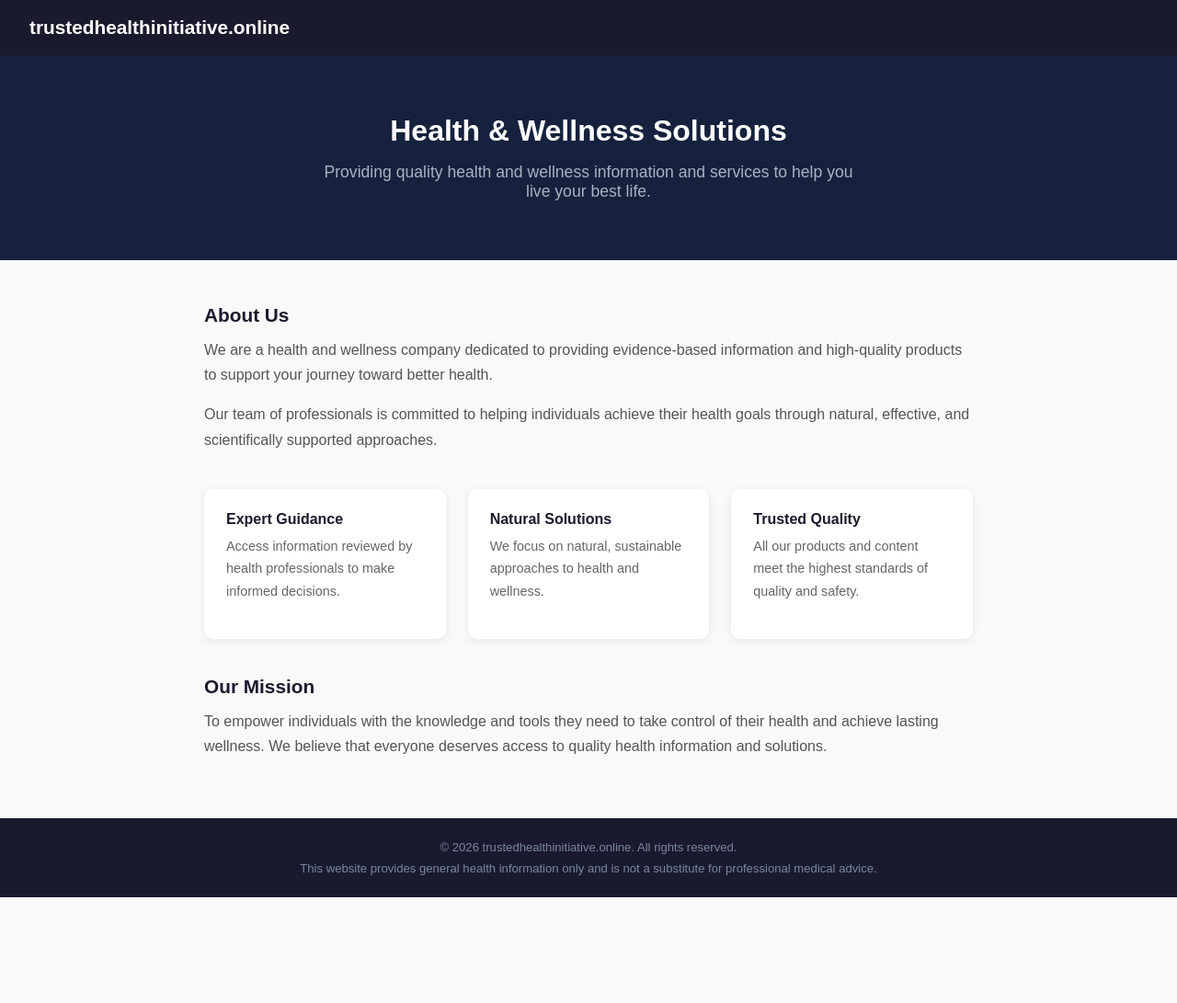
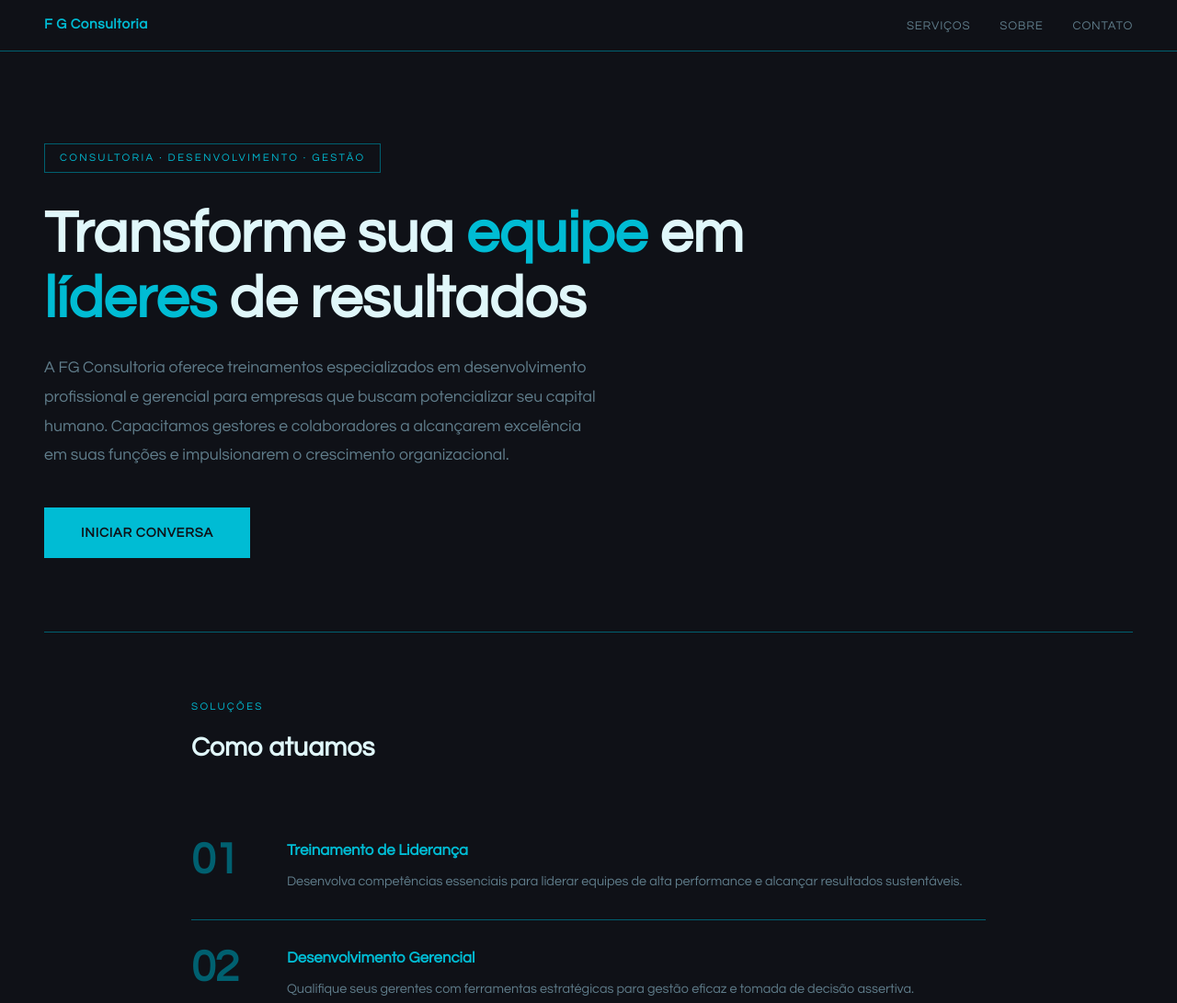
Before and after one commit to aprovatudo/trustedhealthinitiative-online, a plain HTML site: page white/index.html in a window 1280 px wide. Shown: the top 1091 px of the page at 92% size. Before the commit the page ends 976 px from the top, so only its background shows below. Drawn offline with Linux system fonts and the light colour scheme.

Commit message:
cnpj: trustedhealthinitiative.online

```diff
--- a/white/index.html
+++ b/white/index.html
@@ -1,59 +1,67 @@
 <!DOCTYPE html>
-<html lang="en">
-<head>
-  <meta charset="UTF-8">
-  <meta name="viewport" content="width=device-width, initial-scale=1.0">
-  <title>Welcome to trustedhealthinitiative.online</title>
-  <style>
-    * { box-sizing: border-box; margin: 0; padding: 0; }
-    body { font-family: Arial, sans-serif; background: #f9f9f9; color: #333; }
-    header { background: #1a1a2e; color: white; padding: 18px 32px; }
-    header h1 { font-size: 1.3rem; font-weight: 600; }
-    .hero { background: #16213e; color: white; padding: 64px 32px; text-align: center; }
-    .hero h2 { font-size: 2rem; margin-bottom: 16px; }
-    .hero p { font-size: 1.1rem; color: #a8b2c1; max-width: 600px; margin: 0 auto; }
-    .content { max-width: 900px; margin: 48px auto; padding: 0 32px; }
-    .content h3 { font-size: 1.3rem; margin-bottom: 12px; color: #1a1a2e; }
-    .content p { margin-bottom: 16px; line-height: 1.7; color: #555; }
-    .cards { display: grid; grid-template-columns: repeat(auto-fit, minmax(240px, 1fr)); gap: 24px; margin: 40px 0; }
-    .card { background: white; border-radius: 10px; padding: 24px; box-shadow: 0 2px 8px rgba(0,0,0,.08); }
-    .card h4 { margin-bottom: 8px; color: #1a1a2e; }
-    .card p { font-size: .9rem; color: #666; }
-    footer { background: #1a1a2e; color: #7a8899; text-align: center; padding: 24px; font-size: .82rem; margin-top: 64px; }
-  </style>
-</head>
-<body>
-  <header>
-    <h1>trustedhealthinitiative.online</h1>
-  </header>
-  <div class="hero">
-    <h2>Health &amp; Wellness Solutions</h2>
-    <p>Providing quality health and wellness information and services to help you live your best life.</p>
+<html lang="pt-BR"><head><meta charset="UTF-8"><meta name="viewport" content="width=device-width,initial-scale=1.0"><title>F G Consultoria</title>
+<style>
+*,*::before,*::after{box-sizing:border-box;margin:0;padding:0}
+body{font-family:'Century Gothic', Arial, sans-serif;background:#0f1117;color:#e0f7fa;line-height:1.6}
+header{background:#0f1117;border-bottom:1px solid #006070;padding:0 48px;display:flex;align-items:center;justify-content:space-between;height:56px;position:sticky;top:0;z-index:10}
+.logo{font-family:'Century Gothic', 'Gill Sans', sans-serif;font-size:.95rem;font-weight:700;color:#00bcd4;letter-spacing:.04em}
+nav ul{list-style:none;display:flex;gap:32px}
+nav a{color:#607d8b;text-decoration:none;font-size:.82rem;letter-spacing:.06em;text-transform:uppercase}
+nav a:hover{color:#00bcd4}
+.hero{padding:100px 48px 80px;max-width:900px}
+.hero-tag{display:inline-block;border:1px solid #006070;color:#00bcd4;font-size:.72rem;letter-spacing:.2em;text-transform:uppercase;padding:6px 16px;margin-bottom:32px}
+.hero h1{font-family:'Century Gothic', 'Gill Sans', sans-serif;font-size:clamp(2.4rem,5vw,4rem);font-weight:700;line-height:1.1;margin-bottom:24px;color:#e0f7fa}
+.hero h1 em{color:#00bcd4;font-style:normal}
+.hero-desc{font-size:1.1rem;color:#607d8b;max-width:600px;margin-bottom:40px;line-height:1.8}
+.hero-cta{display:inline-block;background:#00bcd4;color:#0f1117;padding:16px 40px;text-decoration:none;font-weight:700;font-size:.9rem;letter-spacing:.06em;text-transform:uppercase}
+.hero-cta:hover{background:#006070;color:#e0f7fa}
+.divider{border:none;border-top:1px solid #006070;margin:0 48px}
+.section{padding:72px 48px;max-width:960px;margin:0 auto}
+.sec-label{font-size:.72rem;letter-spacing:.2em;text-transform:uppercase;color:#00bcd4;margin-bottom:12px}
+.sec-h2{font-family:'Century Gothic', 'Gill Sans', sans-serif;font-size:1.8rem;font-weight:700;color:#e0f7fa;margin-bottom:48px}
+.srv-item{display:flex;gap:32px;align-items:flex-start;padding:28px 0;border-bottom:1px solid #006070}
+.srv-item:last-child{border-bottom:none}
+.srv-n{font-family:'Century Gothic', 'Gill Sans', sans-serif;font-size:3rem;font-weight:700;color:#006070;min-width:72px;line-height:1;letter-spacing:-.02em}
+.srv-item h4{font-family:'Century Gothic', 'Gill Sans', sans-serif;font-size:1.05rem;font-weight:700;color:#00bcd4;margin-bottom:8px}
+.srv-item p{font-size:.9rem;color:#607d8b;line-height:1.7}
+.sobre-sec{background:#161b22;padding:72px 48px;margin-top:0}
+.sobre-inner{max-width:900px;margin:0 auto}
+.sobre-inner p{color:#607d8b;line-height:1.9;margin-bottom:16px;font-size:.98rem}
+.meta-grid{display:grid;grid-template-columns:repeat(auto-fit,minmax(180px,1fr));gap:0;margin-top:48px;border:1px solid #006070}
+.meta-cell{padding:20px 24px;border-right:1px solid #006070}
+.meta-cell:last-child{border-right:none}
+.meta-label{font-size:.7rem;letter-spacing:.15em;text-transform:uppercase;color:#00bcd4;margin-bottom:4px}
+.meta-value{font-size:.92rem;color:#e0f7fa;font-weight:600}
+.contato-sec{padding:72px 48px;max-width:960px;margin:0 auto}
+.contato-inner{border-left:2px solid #00bcd4;padding-left:32px;max-width:500px}
+.contato-inner p{color:#607d8b;margin-bottom:12px;font-size:.95rem;line-height:1.7}
+.contato-inner a{color:#00bcd4;text-decoration:none}
+footer{background:#161b22;border-top:1px solid #006070;padding:24px 48px;display:flex;justify-content:space-between;font-size:.78rem;color:#37474f}
+@media(max-width:600px){.hero{padding:60px 24px}.section,.contato-sec{padding:48px 24px}nav{display:none}.srv-n{font-size:2rem;min-width:48px}}
+</style></head><body>
+<header><span class="logo">F G Consultoria</span><nav><ul><li><a href="#servicos">Serviços</a></li><li><a href="#sobre">Sobre</a></li><li><a href="#contato">Contato</a></li></ul></nav></header>
+<div id="hero" class="hero">
+  <div class="hero-tag">Consultoria · Desenvolvimento · Gestão</div>
+  <h1>Transforme sua <em>equipe</em> em <em>líderes</em> de resultados</h1>
+  <p class="hero-desc">A FG Consultoria oferece treinamentos especializados em desenvolvimento profissional e gerencial para empresas que buscam potencializar seu capital humano. Capacitamos gestores e colaboradores a alcançarem excelência em suas funções e impulsionarem o crescimento organizacional.</p>
+  <a href="#contato" class="hero-cta">Iniciar conversa</a>
+</div>
+<hr class="divider">
+<div id="servicos" class="section"><p class="sec-label">Soluções</p><h2 class="sec-h2">Como atuamos</h2><div class="srv-item"><span class="srv-n">01</span><div><h4>Treinamento de Liderança</h4><p>Desenvolva competências essenciais para liderar equipes de alta performance e alcançar resultados sustentáveis.</p></div></div><div class="srv-item"><span class="srv-n">02</span><div><h4>Desenvolvimento Gerencial</h4><p>Qualifique seus gerentes com ferramentas estratégicas para gestão eficaz e tomada de decisão assertiva.</p></div></div><div class="srv-item"><span class="srv-n">03</span><div><h4>Capacitação Profissional</h4><p>Aumente a produtividade e o engajamento dos colaboradores através de programas customizados de desenvolvimento.</p></div></div><div class="srv-item"><span class="srv-n">04</span><div><h4>Consultoria Organizacional</h4><p>Implemente estratégias de transformação que alinhem cultura, processos e pessoas aos objetivos empresariais.</p></div></div></div>
+<div id="sobre" class="sobre-sec"><div class="sobre-inner">
+  <p class="sec-label">Sobre a empresa</p><h2 class="sec-h2">Nossa organização</h2>
+  <p>A FG Consultoria é uma empresa de treinamento e desenvolvimento profissional com sólida experiência em Fortaleza. Atuamos na transformação de equipes e organizações através de metodologias comprovadas e personalizadas para cada realidade empresarial. Nossa missão é contribuir para o sucesso profissional e pessoal de cada cliente.</p><p>Diferenciamo-nos pela abordagem consultiva integrada, combinando diagnóstico estratégico com programas de capacitação de impacto. Nossa equipe traz expertise em gestão, liderança e desenvolvimento humano, garantindo resultados tangíveis e sustentáveis para sua organização.</p>
+  <div class="meta-grid">
+    <div class="meta-cell"><div class="meta-label">Razão Social</div><div class="meta-value">Fg Consultoria E Treinamento Ltda</div></div>
+    <div class="meta-cell"><div class="meta-label">CNPJ</div><div class="meta-value">65.938.372/0001-09</div></div>
+    <div class="meta-cell"><div class="meta-label">Estado</div><div class="meta-value">Ceará</div></div>
+    <div class="meta-cell"><div class="meta-label">Fundação</div><div class="meta-value">2026</div></div>
   </div>
-  <div class="content">
-    <h3>About Us</h3>
-    <p>We are a health and wellness company dedicated to providing evidence-based information and high-quality products to support your journey toward better health.</p>
-    <p>Our team of professionals is committed to helping individuals achieve their health goals through natural, effective, and scientifically supported approaches.</p>
-    <div class="cards">
-      <div class="card">
-        <h4>Expert Guidance</h4>
-        <p>Access information reviewed by health professionals to make informed decisions.</p>
-      </div>
-      <div class="card">
-        <h4>Natural Solutions</h4>
-        <p>We focus on natural, sustainable approaches to health and wellness.</p>
-      </div>
-      <div class="card">
-        <h4>Trusted Quality</h4>
-        <p>All our products and content meet the highest standards of quality and safety.</p>
-      </div>
-    </div>
-    <h3>Our Mission</h3>
-    <p>To empower individuals with the knowledge and tools they need to take control of their health and achieve lasting wellness. We believe that everyone deserves access to quality health information and solutions.</p>
-  </div>
-  <footer>
-    <p>&copy; 2026 trustedhealthinitiative.online. All rights reserved.</p>
-    <p style="margin-top:8px">This website provides general health information only and is not a substitute for professional medical advice.</p>
-  </footer>
-</body>
-</html>
+</div></div>
+<div id="contato" class="contato-sec"><p class="sec-label">Fale conosco</p><h2 class="sec-h2">Entre em contato</h2>
+<div class="contato-inner">
+  <p>Respondemos em até 24 horas úteis.</p>
+  <p><strong>Telefone:</strong> <a href="tel:+558599810286">(85) 9981-0286</a></p><p><strong>Endereço:</strong> R. Francisco Segundo Da Costa, 127, Edson Queiroz, Fortaleza — CE, CEP 60811-650</p>
+</div></div>
+<footer><span>F G Consultoria · CNPJ 65.938.372/0001-09</span><span>© 2026–2026 Fg Consultoria E Treinamento Ltda</span></footer>
+</body></html>
```
